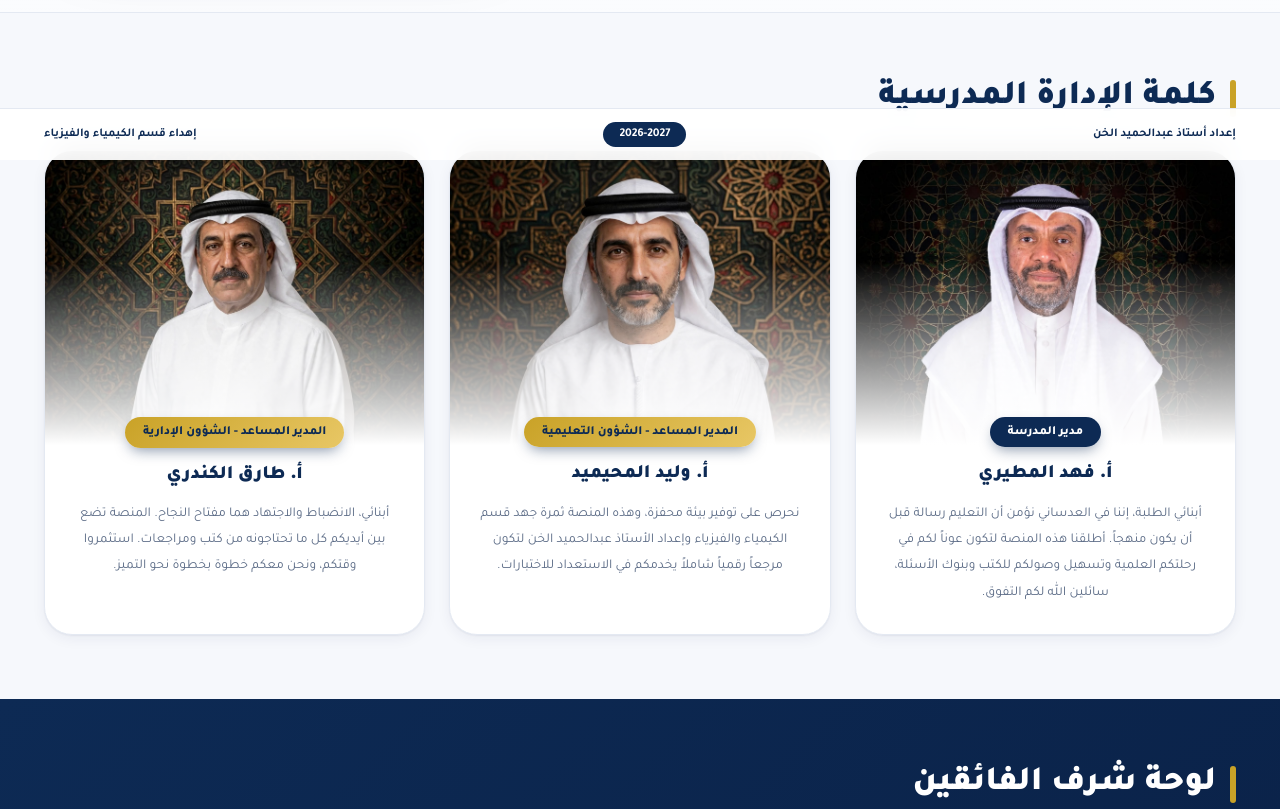
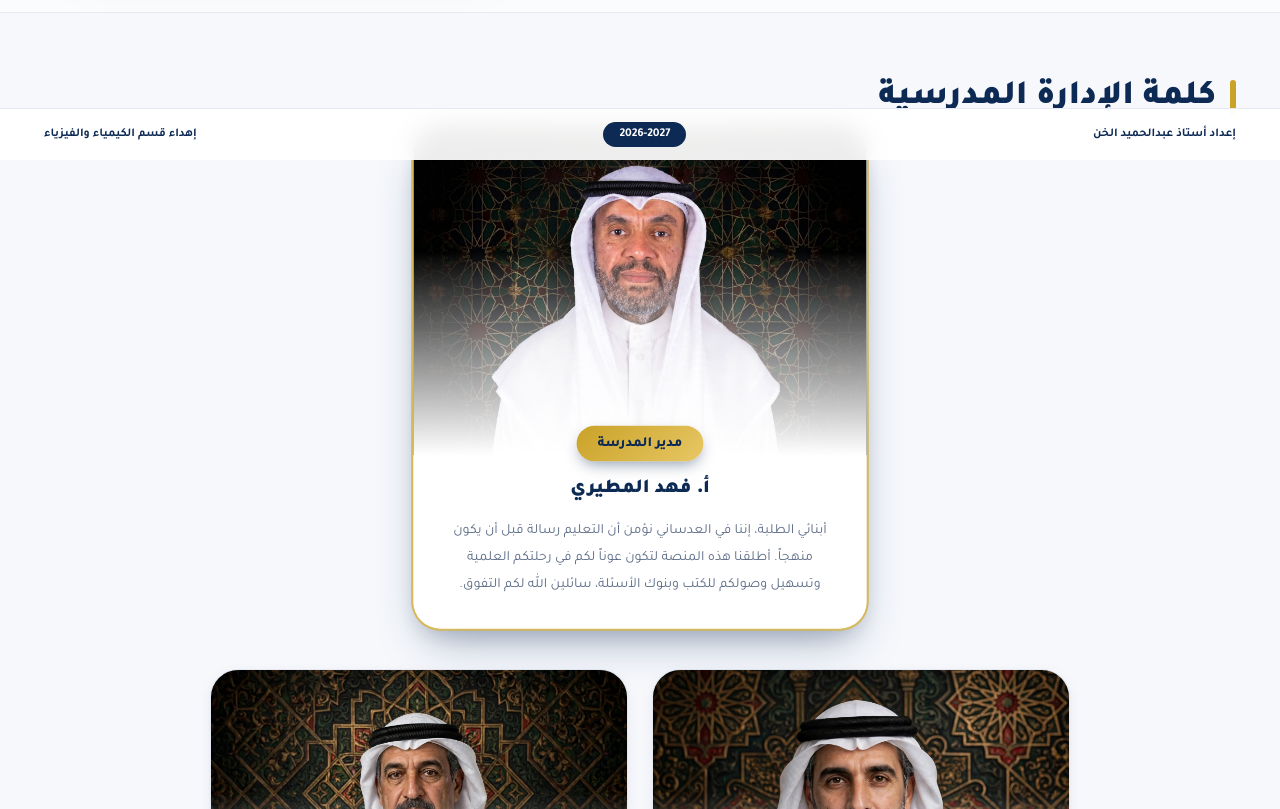
Before and after one commit to elkhen1986/aladsani, a website: page index.html in a window 1280 px wide. Shown: the part 640-1449 px from the top of the page. Drawn offline with Linux system fonts and the light colour scheme.

Commit message:
تعديل بطاقة المدير في النص ومرفوعة

```diff
--- a/css/style.css
+++ b/css/style.css
@@ -281,3 +281,50 @@ h1,h2,h3,h4,p{margin:0}
 .a-card form{text-align:start}
 .a-card .btn{width:100%;margin-top:18px}
 .err404{font-size:96px;font-weight:900;line-height:1;color:var(--gold)}
+
+/* =============================================================
+   تعديل جديد: بطاقة المدير في النص ومرفوعة - زي الهيئة التعليمية
+   ============================================================= */
+.leaders{
+  display:flex !important;
+  flex-direction:column !important;
+  align-items:center !important;
+  gap:32px !important;
+  grid-template-columns:unset !important;
+}
+.leaders-principal{
+  width:100%;
+  display:flex;
+  justify-content:center;
+  transform: translateY(-16px);
+  z-index:3;
+}
+.leaders-principal .person.principal{
+  max-width:440px;
+  width:100%;
+  border:2px solid rgba(201,162,39,.75) !important;
+  box-shadow: 0 20px 44px -14px rgba(13,42,84,.38), 0 10px 24px -10px rgba(13,42,84,.22) !important;
+  transform: scale(1.04);
+}
+.leaders-principal .person.principal .p-media{
+  aspect-ratio:4/2.9;
+}
+.leaders-principal .person.principal .role{
+  background:linear-gradient(135deg,var(--gold),var(--gold-2)) !important;
+  color:var(--navy) !important;
+  font-size:13.5px;
+  padding:6px 20px;
+}
+.leaders-vices{
+  display:grid !important;
+  gap:24px !important;
+  width:100%;
+  max-width:860px;
+  grid-template-columns:repeat(2,1fr);
+}
+@media(max-width:680px){
+  .leaders{ gap:22px !important; }
+  .leaders-principal{ transform:none; }
+  .leaders-principal .person.principal{ transform:none; max-width:100%; }
+  .leaders-vices{ grid-template-columns:1fr; max-width:440px; }
+}
--- a/js/home.js
+++ b/js/home.js
@@ -6,11 +6,19 @@
   var src = function (p) { return /^(https?:)?\/\//.test(p) ? p : R + p; };
   var fb = ' onerror="this.onerror=null;this.src=\'' + R + 'assets/img/avatar.jpg\'"';
 
-  /* كلمة الإدارة */
-  $('leaders').innerHTML = S.leaders.map(function (p, i) {
-    return '<article class="person"><div class="p-media"><img src="' + esc(src(p.photo)) + '" alt="' + esc(p.name) + '" loading="lazy"' + fb + '></div>' +
-      '<div class="p-body"><span class="role' + (i ? ' gold' : '') + '">' + esc(p.role) + '</span><h3>' + esc(p.name) + '</h3><p>' + esc(p.text) + '</p></div></article>';
-  }).join('');
+  /* كلمة الإدارة - تعديل: المدير في النص ومرفوع */
+  var renderPerson = function(p, isPrincipal){
+    return '<article class="person' + (isPrincipal ? ' principal' : ' vice') + '"><div class="p-media"><img src="' + esc(src(p.photo)) + '" alt="' + esc(p.name) + '" loading="lazy"' + fb + '></div>' +
+      '<div class="p-body"><span class="role' + (isPrincipal ? '' : ' gold') + '">' + esc(p.role) + '</span><h3>' + esc(p.name) + '</h3><p>' + esc(p.text) + '</p></div></article>';
+  };
+
+  if(S.leaders && S.leaders.length){
+    var principal = S.leaders[0];
+    var vices = S.leaders.slice(1);
+    $('leaders').innerHTML =
+      '<div class="leaders-principal">' + renderPerson(principal, true) + '</div>' +
+      '<div class="leaders-vices">' + vices.map(function(p){ return renderPerson(p, false); }).join('') + '</div>';
+  }
 
   /* لوحة الشرف: معرض صور بصف واحد وسهمين */
   var track = $('track'), prev = $('prev'), next = $('next');
```
